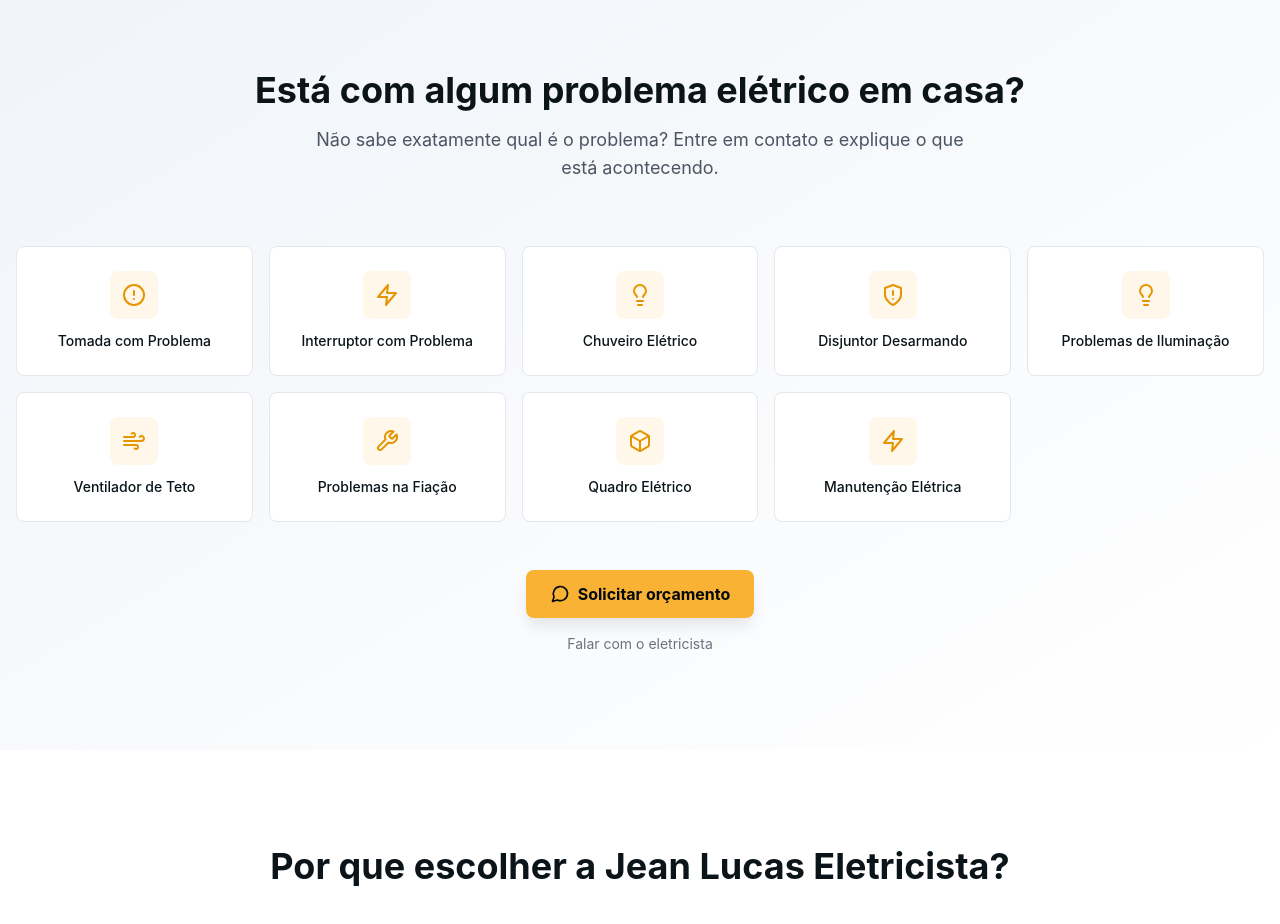
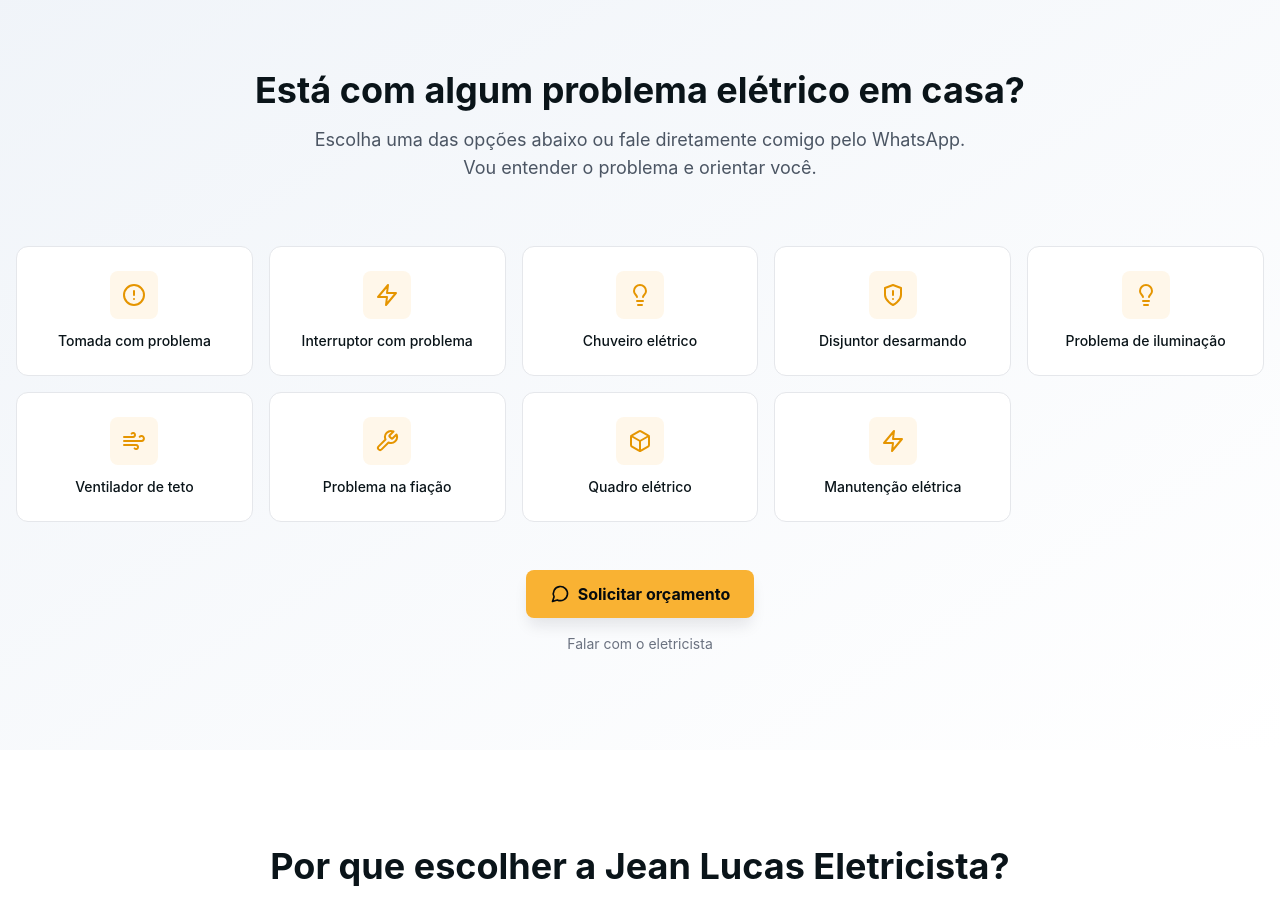
Before and after one commit to jeanlucassolutions/site-institucional, a Next.js app: page / in a window 1280 px wide. Shown: the part 2260-3184 px from the top of the page. Built offline with nearby package versions, Linux system fonts and the light colour scheme; no server answers.

Commit message:
Refactor Problems component with detailed messages

```diff
--- a/src/components/Problems.tsx
+++ b/src/components/Problems.tsx
@@ -1,31 +1,91 @@
 'use client'
 
-import { AlertCircle, Zap, Lightbulb, Wind, ShieldAlert, Box, Wrench, Flame } from 'lucide-react'
+import {
+  AlertCircle,
+  Zap,
+  Lightbulb,
+  Wind,
+  ShieldAlert,
+  Box,
+  Wrench,
+} from 'lucide-react'
 import WhatsAppButton from './WhatsAppButton'
 
 const Problems = () => {
+  const whatsappNumber = '5512982798846'
+
   const problems = [
-    { icon: AlertCircle, label: 'Tomada com Problema' },
-    { icon: Zap, label: 'Interruptor com Problema' },
-    { icon: Lightbulb, label: 'Chuveiro Elétrico' },
-    { icon: ShieldAlert, label: 'Disjuntor Desarmando' },
-    { icon: Lightbulb, label: 'Problemas de Iluminação' },
-    { icon: Wind, label: 'Ventilador de Teto' },
-    { icon: Wrench, label: 'Problemas na Fiação' },
-    { icon: Box, label: 'Quadro Elétrico' },
-    { icon: Zap, label: 'Manutenção Elétrica' },
+    {
+      icon: AlertCircle,
+      label: 'Tomada com problema',
+      message: 'Olá, Jean! Estou com um problema em uma tomada e gostaria de solicitar um orçamento.',
+    },
+    {
+      icon: Zap,
+      label: 'Interruptor com problema',
+      message: 'Olá, Jean! Estou com um problema em um interruptor e gostaria de solicitar um orçamento.',
+    },
+    {
+      icon: Lightbulb,
+      label: 'Chuveiro elétrico',
+      message: 'Olá, Jean! Estou com um problema no chuveiro elétrico e gostaria de solicitar um orçamento.',
+    },
+    {
+      icon: ShieldAlert,
+      label: 'Disjuntor desarmando',
+      message: 'Olá, Jean! Meu disjuntor está desarmando e gostaria de solicitar uma avaliação.',
+    },
+    {
+      icon: Lightbulb,
+      label: 'Problema de iluminação',
+      message: 'Olá, Jean! Estou com um problema na iluminação da minha residência e gostaria de solicitar um orçamento.',
+    },
+    {
+      icon: Wind,
+      label: 'Ventilador de teto',
+      message: 'Olá, Jean! Preciso de ajuda com a instalação ou manutenção de um ventilador de teto.',
+    },
+    {
+      icon: Wrench,
+      label: 'Problema na fiação',
+      message: 'Olá, Jean! Estou com um problema na fiação elétrica da minha residência e gostaria de solicitar uma avaliação.',
+    },
+    {
+      icon: Box,
+      label: 'Quadro elétrico',
+      message: 'Olá, Jean! Preciso de ajuda com o quadro elétrico da minha residência.',
+    },
+    {
+      icon: Zap,
+      label: 'Manutenção elétrica',
+      message: 'Olá, Jean! Preciso de uma manutenção elétrica em minha residência e gostaria de solicitar um orçamento.',
+    },
   ]
 
+  const handleProblemClick = (message: string) => {
+    const encodedMessage = encodeURIComponent(message)
+    window.open(
+      `https://wa.me/${whatsappNumber}?text=${encodedMessage}`,
+      '_blank'
+    )
+  }
+
   return (
-    <section id="problemas" className="py-16 md:py-24 bg-gradient-to-br from-navy-50 to-white">
+    <section
+      id="problemas"
+      className="py-16 md:py-24 bg-gradient-to-br from-navy-50 to-white"
+    >
       <div className="container mx-auto px-4">
+
         {/* Header */}
         <div className="text-center mb-16">
           <h2 className="text-3xl md:text-4xl font-bold text-navy-800 mb-4">
             Está com algum problema elétrico em casa?
           </h2>
+
           <p className="text-lg text-gray-600 max-w-2xl mx-auto">
-            Não sabe exatamente qual é o problema? Entre em contato e explique o que está acontecendo.
+            Escolha uma das opções abaixo ou fale diretamente comigo pelo
+            WhatsApp. Vou entender o problema e orientar você.
           </p>
         </div>
 
@@ -33,18 +93,27 @@ const Problems = () => {
         <div className="grid grid-cols-2 md:grid-cols-3 lg:grid-cols-5 gap-4 mb-12">
           {problems.map((problem, index) => {
             const Icon = problem.icon
+
             return (
-              <div
+              <button
                 key={index}
-                className="group p-6 bg-white border border-gray-200 rounded-lg hover:shadow-md-light hover:border-electric-500 transition-all duration-300 flex flex-col items-center text-center cursor-pointer"
+                type="button"
+                onClick={() => handleProblemClick(problem.message)}
+                className="group p-6 bg-white border border-gray-200 rounded-xl hover:shadow-lg hover:border-electric-500 transition-all duration-300 flex flex-col items-center text-center cursor-pointer"
               >
-                <div className="w-12 h-12 bg-electric-500 bg-opacity-10 rounded-lg flex items-center justify-center mb-3 group-hover:bg-electric-500 group-hover:bg-opacity-100 transition-all duration-300">
-                  <Icon size={24} className="text-electric-600 group-hover:text-white" />
+                {/* Icon */}
+                <div className="w-12 h-12 bg-electric-500/10 rounded-lg flex items-center justify-center mb-3 group-hover:bg-electric-500 transition-all duration-300">
+                  <Icon
+                    size={24}
+                    className="text-electric-600 group-hover:text-white transition-colors duration-300"
+                  />
                 </div>
-                <p className="text-sm font-medium text-navy-800">
+
+                {/* Label */}
+                <p className="text-sm font-medium text-navy-800 group-hover:text-electric-600 transition-colors">
                   {problem.label}
                 </p>
-              </div>
+              </button>
             )
           })}
         </div>
@@ -52,10 +121,12 @@ const Problems = () => {
         {/* CTA */}
         <div className="text-center">
           <WhatsAppButton variant="cta" />
+
           <p className="text-sm text-gray-500 mt-4">
             Falar com o eletricista
           </p>
         </div>
+
       </div>
     </section>
   )
```
